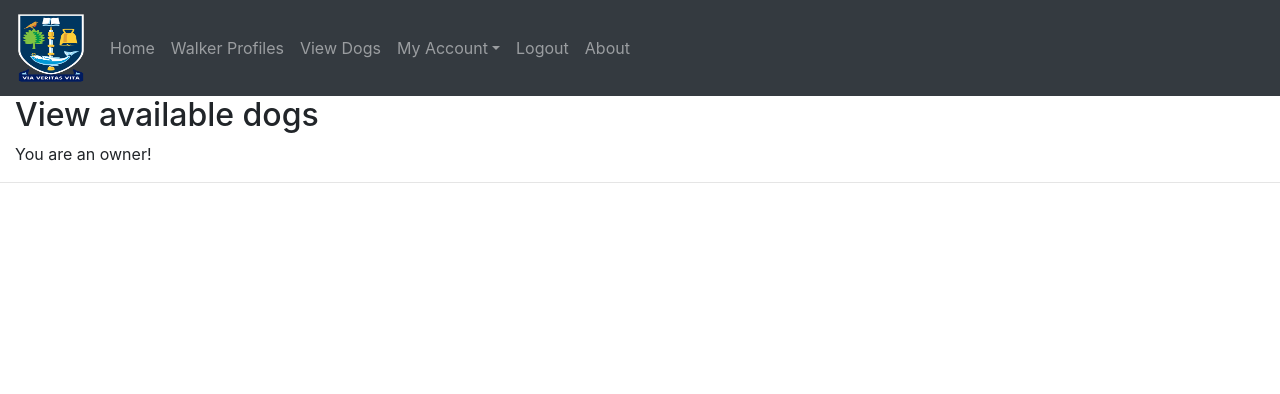
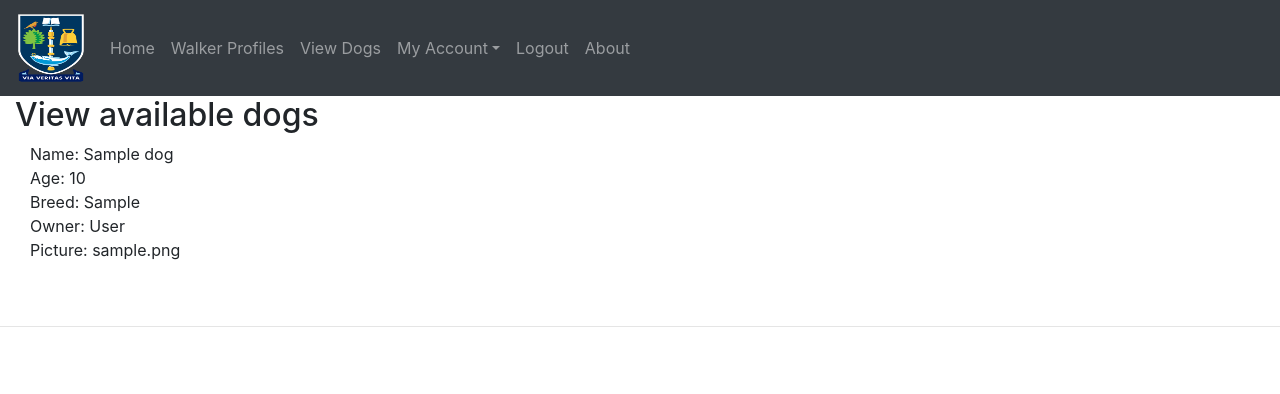
Before and after one commit to IdreesMahmood/golden_leash_project, a Django app: page /golden_leash/viewDogs/ in a window 1280 px wide. Shown: the top 394 px of the page. Run offline with Django 3.2, Linux system fonts and the light colour scheme; a user stored in the database is signed in; tables that the repository leaves empty hold one stand-in row (values such as "Sample post"); some libraries are stand-ins or nearby versions.

Commit message:
added view dogs functionality

```diff
--- a/golden_leash/models.py
+++ b/golden_leash/models.py
@@ -23,6 +23,7 @@ class Dog(models.Model):
     name = models.CharField(max_length=128)
     age = models.IntegerField(default=0)
     breed = models.CharField(max_length=128)
+    available = models.BooleanField(default=True)
     image = models.ImageField(upload_to="pictures/%Y/%m%d/", max_length=255)
     slug = models.SlugField(unique=True)
     try:
--- a/golden_leash/urls.py
+++ b/golden_leash/urls.py
@@ -26,7 +26,5 @@ urlpatterns = [
 
     url(r'^add_dog/$', views.add_dog, name='add_dog'),
 
-
-
     url(r'^edit_account/$', views.edit_account, name='edit_account'),
     ]
--- a/golden_leash/views.py
+++ b/golden_leash/views.py
@@ -32,9 +32,10 @@ def walkerProfiles(request):
 def viewDogs(request):
     try:
         profiles = UserProfile.objects.all()
+        dogs = Dog.objects.all()
     except OperationalError:
         pass
-    context_dict = {'profiles': profiles}
+    context_dict = {'profiles': profiles, 'dogs': dogs}
     return render(request, "golden_leash/viewDogs.html", context=context_dict)
 
 def about(request):
@@ -85,6 +86,9 @@ def register(request):
 
             profile.save()
             registered = True
+            new_user = authenticate(username=user_form.cleaned_data['username'],
+                                    password=user_form.cleaned_data['password'],)
+            login(request, new_user)
         else:
             print(user_form.errors, profile_form.errors)
     else:
--- a/templates/golden_leash/my_account.html
+++ b/templates/golden_leash/my_account.html
@@ -20,8 +20,8 @@
 				Status:
 				{% if profile.is_owner %}
 					Owner<br>
+					{% if dogs %}
 					Your dogs:<br>
-					{% if dogs %}
 						{% for dog in dogs %}
 							&nbsp;&nbsp;&nbsp;&nbsp;&nbsp;&nbsp;&nbsp;&nbsp;&nbsp;&nbsp;&nbsp;&nbsp;&nbsp;&nbsp; {{ dog.name }}<br>
 						{% endfor %}
@@ -40,6 +40,8 @@
 	{% endif %}
 
 	<a class="btn-default" href="{% url 'edit_account' %}">Edit Account</a><br>
-	<a class="btn-default" href="{% url 'remove_dog' %}">Remove a Dog</a>
+	{% if dogs %}
+		<a class="btn-default" href="{% url 'remove_dog' %}">Remove a Dog</a>
+	{% endif %}
 </div>
 {% endblock %}
--- a/templates/golden_leash/register.html
+++ b/templates/golden_leash/register.html
@@ -12,7 +12,8 @@
 {% block body_block %}
 
 	{% if registered %}
-		<strong>thank you for registering!</strong>
+		Thank you for registering!
+		<strong>Please finish <a class="btn-default" href="{% url 'edit_account' %}">setting up your profile</a></strong><br>
 		<a href="{% url 'index' %}">Return to the homepage.</a><br />
 	{% else %}
 
--- a/templates/golden_leash/viewDogs.html
+++ b/templates/golden_leash/viewDogs.html
@@ -10,14 +10,32 @@
 {% endblock %}
 
 {% block body_block %}
-		{% if profiles %}
-			{% for profile in profiles %}
-				{% if profile.user.get_username == user.get_username and profile.is_owner%}
-					You are an owner!
-				{% elif profile.user.get_username == user.get_username %}
-					You are a walker!
+	<div class="container-fluid">
+		<div class="row">
+		{% if dogs %}
+			{% for dog in dogs %}
+				{% if dog.available %}
+					<div class="col-md-2">
+					Name: {{dog.name}}<br>
+					Age: {{dog.age}}<br>
+					Breed: {{dog.breed}}<br>
+					Owner: {{dog.owner.fullname}}<br>
+					Picture: {{dog.image}}<br>
+					{% for profile in profiles %}
+						{% if profile.user.get_username == user.get_username and not profile.is_owner %}
+							<a href="#" >Book to walk {{dog.name}}</a>
+						{% endif %}
+					{% endfor %}
+					<br><br>
+					</div>
 				{% endif %}
 			{% endfor %}
+
+		{% else %}
+
+			Currently no dogs are available
+
 		{% endif %}
-
+		</div>
+	</div>
 {% endblock %}
--- a/templates/golden_leash/walkerProfiles.html
+++ b/templates/golden_leash/walkerProfiles.html
@@ -16,7 +16,7 @@
 	<!-- <h4>List of walkers: </h4> -->
 	{% if profiles %}
 		{% for profile in profiles %}
-			{% if not profile.is_owner and not profile.rating == -1 %}
+			{% if not profile.is_owner and not profile.fullname == '' %}
 				<div>
 					<h5>Name: {{ profile.fullname }}</h5>
 					<p>
```
